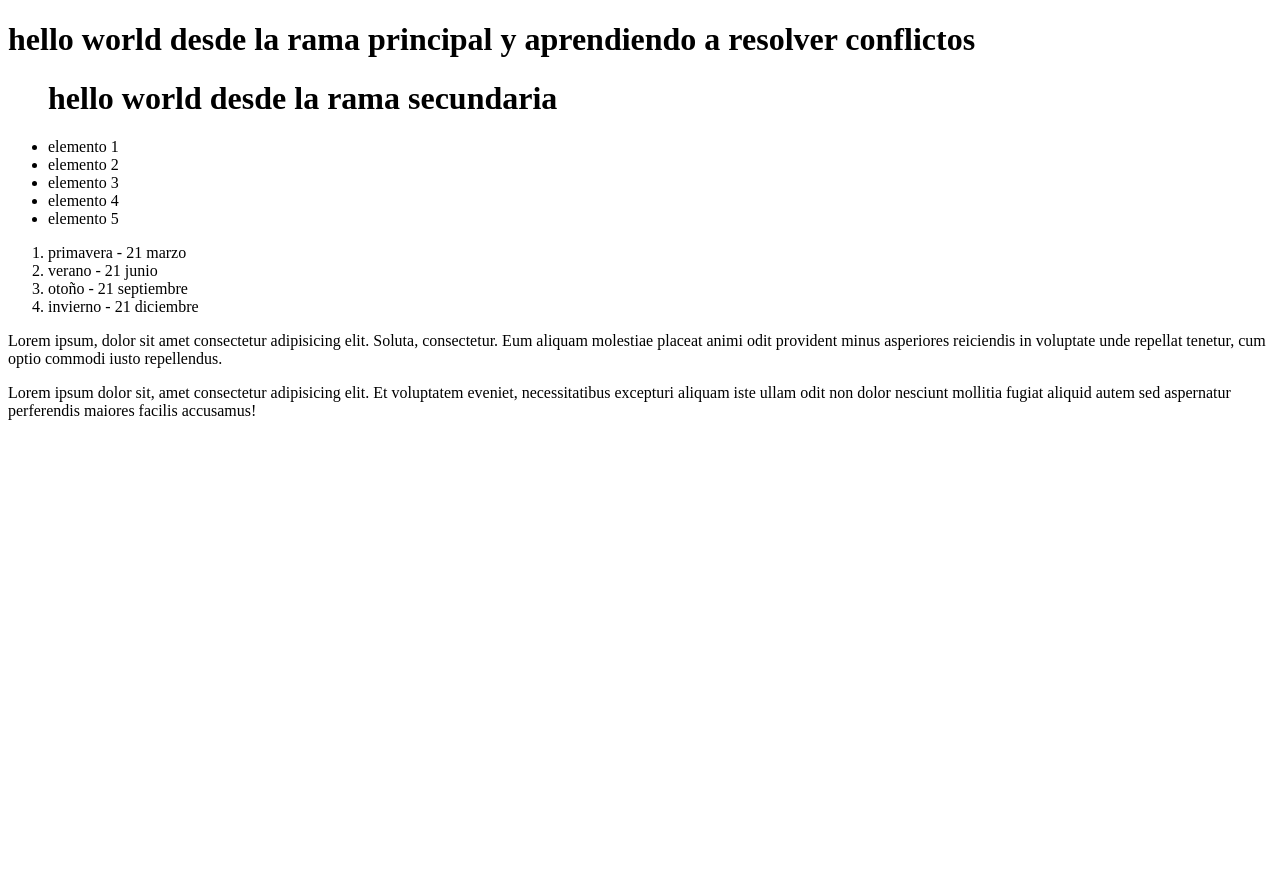
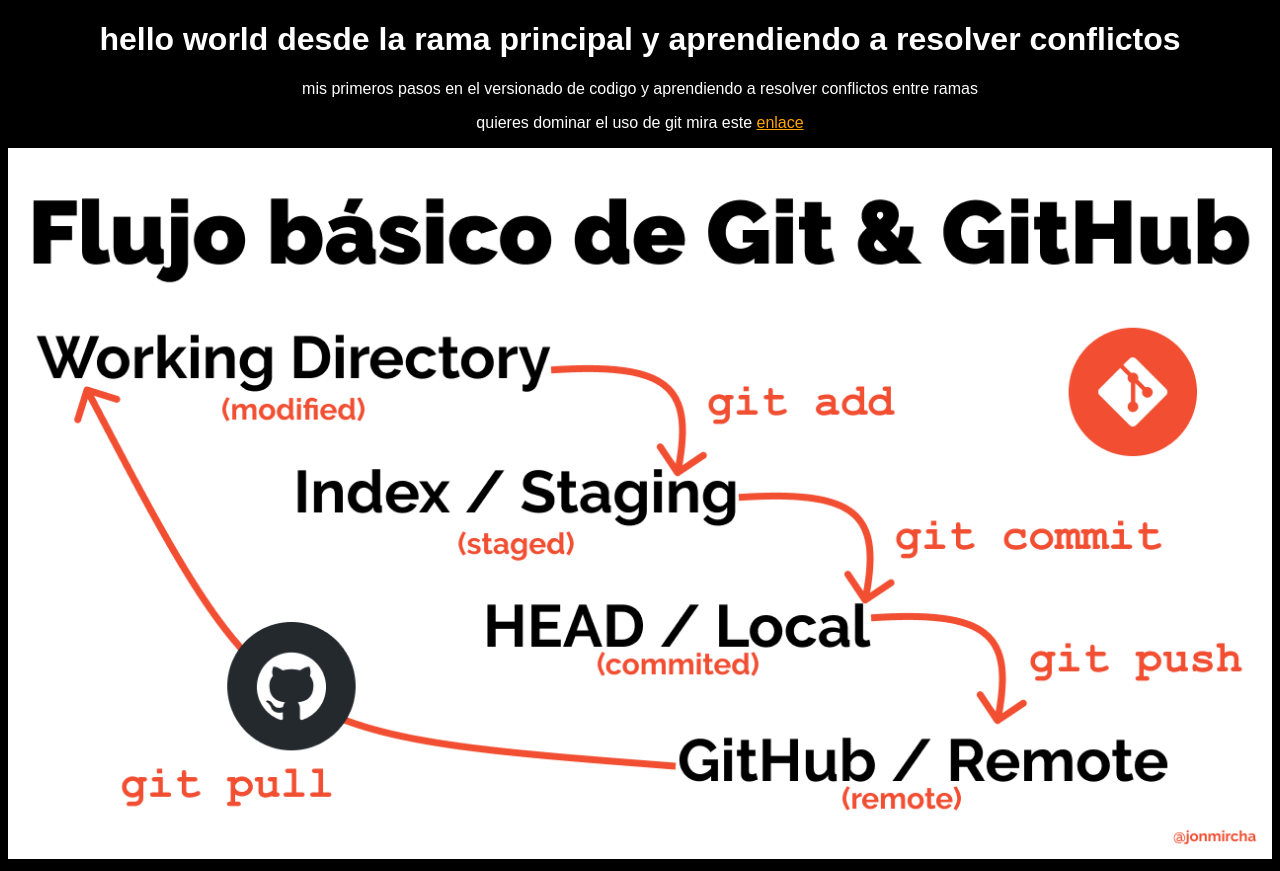
Before and after one commit to CARLOS-ORTIZ-2099/git-comands, a plain HTML site: page index.html in a window 1280 px wide. Before the commit the page ends 800 px from the top, so only its background shows below. Drawn offline with Linux system fonts and the light colour scheme; a script that the page names is missing.

Commit message:
agregando imagen de flujo git y poniendo chulo el index.html

```diff
--- a/index.html
+++ b/index.html
@@ -8,27 +8,19 @@
 </head>
 <body>
 
-    <h1>hello world desde la rama principal y aprendiendo a resolver conflictos</h1>
+    <h1>hello world desde la rama principal y aprendiendo a resolver conflictos
 
-    <ul>
-    <h1>hello world desde la rama secundaria</h1>
-        <li>elemento 1</li>
-        <li>elemento 2</li>
-        <li>elemento 3</li>
-        <li>elemento 4</li>
-        <li>elemento 5</li>
-    </ul>
-    <ol>
-        <li>primavera - 21 marzo</li>
-        <li>verano - 21 junio</li>
-        <li>otoño - 21 septiembre</li>
-        <li>invierno - 21 diciembre</li>
-    </ol>
-    <p>Lorem ipsum, dolor sit amet consectetur adipisicing elit. Soluta, consectetur. Eum aliquam molestiae placeat animi odit provident minus asperiores reiciendis in voluptate unde repellat tenetur, cum optio commodi iusto repellendus.</p>
+    </h1>
+
     <p>
-        Lorem ipsum dolor sit, amet consectetur adipisicing elit. Et voluptatem eveniet, necessitatibus excepturi aliquam iste ullam odit non dolor nesciunt mollitia fugiat aliquid autem sed aspernatur perferendis maiores facilis accusamus!
+        mis primeros pasos en el versionado de codigo y aprendiendo a resolver conflictos entre ramas
     </p>
 
+    <p>
+        quieres dominar el uso de git mira este  <a href="https://jonmircha.com/git" target="_blank">enlace</a>
+    </p>
+
+    <img src="git-flow.png" alt="flujo basico de git">
 
     <script src="index.js"></script>
 </body>
--- a/styles.css
+++ b/styles.css
@@ -5,3 +5,22 @@
     border-radius: 10px;
     box-shadow: rgba(0, 0, 0, .7);
 }
+
+html {
+    background-color: black;
+    color: #fff;
+    font-family: sans-serif;
+    text-align: center;
+}
+
+a{
+    color:  orange;
+}
+
+a:hover {
+    color: orangered;
+}
+
+img{
+    max-width: 100%;
+}
```
Also changed, not shown: git-flow.png (added).
